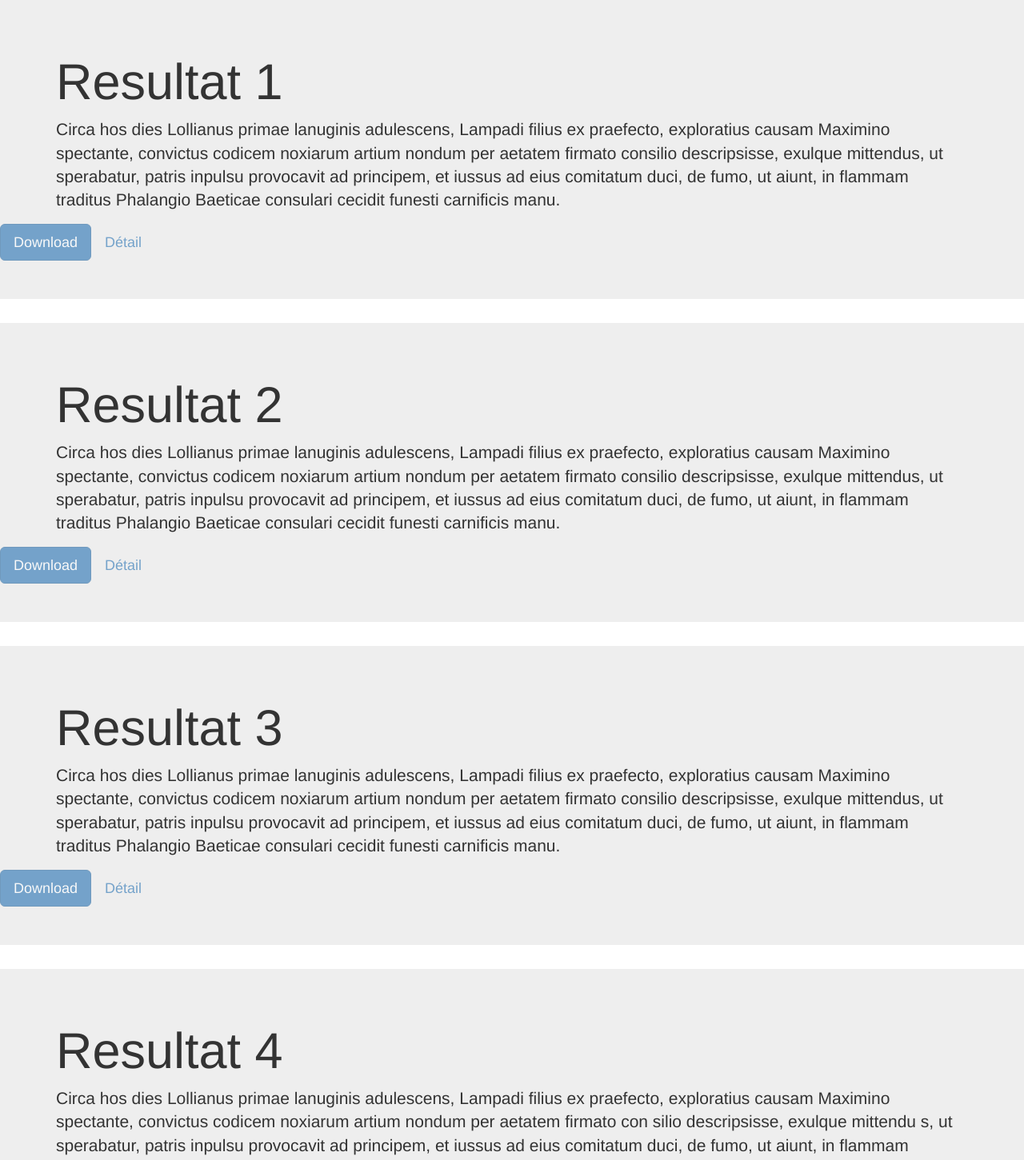
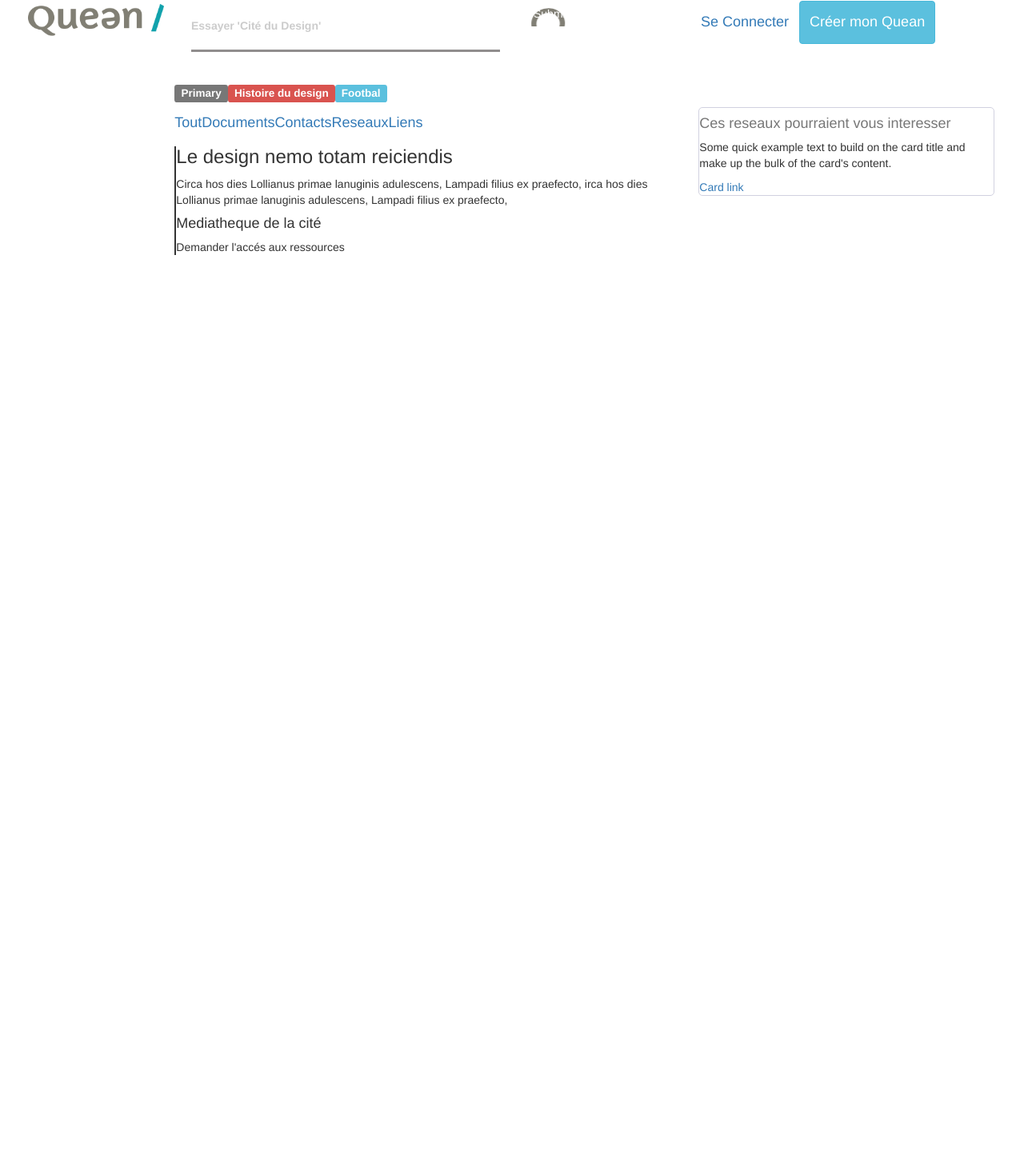
Before and after one commit to tbeaurain/XtoX, an Angular app: page /result in a window 1280 px wide. Shown: the top 1451 px of the page at 80% size. After the commit the page ends 800 px from the top, so only its background shows below. Built offline with nearby package versions, Linux system fonts and the light colour scheme.

Commit message:
modif home et modif result et ajout logo

```diff
--- a/src/app/home/home.component.css
+++ b/src/app/home/home.component.css
@@ -1,8 +1,9 @@
 .container{
     width:100%;
-    height:100%;
+    height:90%;
     text-align: center;
     display: flex;
     flex-direction: column;
-    justify-content: center
+    justify-content: center;
+    margin-left: 15%
 }
--- a/src/app/home/home.component.html
+++ b/src/app/home/home.component.html
@@ -1,4 +1,64 @@
-<app-nav-bar> </app-nav-bar>
+<nav class="navbar navbar">
+    <div class="container-fluid">
+      <div class="collapse navbar-collapse" id="bs-example-navbar-collapse-1">
+      <div class="navbar-form navbar-right">
+          <button type="button" class="btn btn-link" data-toggle="modal" data-target="#Connection"><h4>Se Connecter</h4></button>
+          <button type="button" class="btn btn-info" data-toggle="modal" data-target="#Inscription"><h4>Créer mon Quean</h4></button>
+        </div>
+      </div>
+    </div>
+
+    <div class="modal fade" id="Connection" tabindex="-1" role="dialog" aria-labelledby="ConnectionLabel" aria-hidden="true">
+        <div class="modal-dialog modal-dialog-centered" role="document">
+          <div class="modal-content">
+            <div class="modal-header">
+              <h5 class="modal-title" id="ConnectionLabel">Se connecter</h5>
+              <button type="button" class="close" data-dismiss="modal" aria-label="Close">
+                <span aria-hidden="true">&times;</span>
+              </button>
+            </div>
+            <div class="modal-body">
+              <form>
+                  <form>
+                      <div class="form-group">
+                        <label for="email">Email address</label>
+                        <input type="email" class="form-control" id="Email" aria-describedby="emailHelp" placeholder="Enter email">
+                      </div>
+                      <div class="form-group">
+                        <label for="exampleInputPassword1">Password</label>
+                        <input type="password" class="form-control" id="exampleInputPassword1" placeholder="Password">
+                      </div>
+                    </form>
+              </form>
+            </div>
+            <div class="modal-footer">
+              <button type="button" class="btn btn-secondary" data-dismiss="modal">Fermer</button>
+              <button type="button" class="btn btn-primary">Se connecter</button>
+            </div>
+          </div>
+        </div>
+      </div>
+
+      <div class="modal fade" id="Inscription" tabindex="-1" role="dialog" aria-labelledby="exampleModalLabel" aria-hidden="true">
+          <div class="modal-dialog" role="document">
+            <div class="modal-content">
+              <div class="modal-header">
+                <h5 class="modal-title" id="exampleModalLabel">Inscription</h5>
+                <button type="button" class="close" data-dismiss="modal" aria-label="Close">
+                  <span aria-hidden="true">&times;</span>
+                </button>
+              </div>
+              <div class="modal-body">
+                ...
+              </div>
+              <div class="modal-footer">
+                <button type="button" class="btn btn-secondary" data-dismiss="modal">Fermer</button>
+                <button type="button" class="btn btn-primary">Inscription</button>
+              </div>
+            </div>
+          </div>
+        </div>
+  </nav>
 
 <div class="container">
     <app-search-bar> </app-search-bar>
--- a/src/app/nav-bar/nav-bar.component.html
+++ b/src/app/nav-bar/nav-bar.component.html
@@ -1,61 +1,15 @@
-<nav class="navbar navbar-default">
+<nav class="navbar navbar">
   <div class="container-fluid">
     <div class="collapse navbar-collapse" id="bs-example-navbar-collapse-1">
-    <div class="navbar-form navbar-right">
-        <button type="button" class="btn btn-link" data-toggle="modal" data-target="#Connection"><h4>Se Connecter</h4></button>
-        <button type="button" class="btn btn-info" data-toggle="modal" data-target="#Inscription"><h4>Créer mon Quean</h4></button>
+      <div class="row">
+        <div class="col-sm-8">
+          <app-search-bar></app-search-bar>
+        </div>
+        <div class="col-sm-4">
+          <button type="button" class="btn btn-link" data-toggle="modal" data-target="#Connection"><h4>Se Connecter</h4></button>
+          <button type="button" class="btn btn-info" data-toggle="modal" data-target="#Inscription"><h4>Créer mon Quean</h4></button>
+        </div>
       </div>
     </div>
   </div>
-
-  <div class="modal fade" id="Connection" tabindex="-1" role="dialog" aria-labelledby="ConnectionLabel" aria-hidden="true">
-      <div class="modal-dialog modal-dialog-centered" role="document">
-        <div class="modal-content">
-          <div class="modal-header">
-            <h5 class="modal-title" id="ConnectionLabel">Se connecter</h5>
-            <button type="button" class="close" data-dismiss="modal" aria-label="Close">
-              <span aria-hidden="true">&times;</span>
-            </button>
-          </div>
-          <div class="modal-body">
-            <form>
-                <form>
-                    <div class="form-group">
-                      <label for="email">Email address</label>
-                      <input type="email" class="form-control" id="Email" aria-describedby="emailHelp" placeholder="Enter email">
-                    </div>
-                    <div class="form-group">
-                      <label for="exampleInputPassword1">Password</label>
-                      <input type="password" class="form-control" id="exampleInputPassword1" placeholder="Password">
-                    </div>
-                  </form>
-            </form>
-          </div>
-          <div class="modal-footer">
-            <button type="button" class="btn btn-secondary" data-dismiss="modal">Fermer</button>
-            <button type="button" class="btn btn-primary">Se connecter</button>
-          </div>
-        </div>
-      </div>
-    </div>
-
-    <div class="modal fade" id="Inscription" tabindex="-1" role="dialog" aria-labelledby="exampleModalLabel" aria-hidden="true">
-        <div class="modal-dialog" role="document">
-          <div class="modal-content">
-            <div class="modal-header">
-              <h5 class="modal-title" id="exampleModalLabel">Inscription</h5>
-              <button type="button" class="close" data-dismiss="modal" aria-label="Close">
-                <span aria-hidden="true">&times;</span>
-              </button>
-            </div>
-            <div class="modal-body">
-              ...
-            </div>
-            <div class="modal-footer">
-              <button type="button" class="btn btn-secondary" data-dismiss="modal">Fermer</button>
-              <button type="button" class="btn btn-primary">Inscription</button>
-            </div>
-          </div>
-        </div>
-      </div>
 </nav>
--- a/src/app/result/result.component.css
+++ b/src/app/result/result.component.css
@@ -0,0 +1,11 @@
+.result{
+    border-left-style: solid;
+    border-width: 2px;
+}
+
+.card{
+    border-style: solid;
+    border-width: 1px;
+    border-radius: 5px;
+    border-color: #d1d1e0
+}
--- a/src/app/result/result.component.html
+++ b/src/app/result/result.component.html
@@ -1,50 +1,40 @@
-<div class="jumbotron jumbotron-fluid">
-  <div class="container">
-    <h1 class="display-4">Resultat 1</h1>
-    <p class="lead">Circa hos dies Lollianus primae lanuginis adulescens, Lampadi filius ex praefecto, exploratius causam Maximino spectante, convictus codicem noxiarum artium nondum per aetatem firmato consilio descripsisse, exulque mittendus, ut sperabatur, patris inpulsu provocavit ad principem, et iussus ad eius comitatum duci, de fumo, ut aiunt, in flammam traditus Phalangio Baeticae consulari cecidit funesti carnificis manu.
+<app-nav-bar></app-nav-bar>
+
+<div class="row">
+  <div class="col-6 col-md-2"></div>
+  <div class="col-10 col-md-6">
+     <h4><span class="label label-default">Primary</span>
+      <span class="label label-danger">Histoire du design</span>
+      <span class="label label-info">Footbal</span></h4>
+    <ul></ul>
   </div>
-  <a href="#" class="btn btn-primary btn-lg disabled" tabindex="-1" role="button" aria-disabled="true">Download</a>
-  <a href="#" class="btn btn-secondary btn-lg disabled" tabindex="-1" role="button" aria-disabled="true">Détail</a>
 </div>
+<div class="row">
+  <div class="col-6 col-md-2"></div>
+  <div class="col-10 col-md-6">
+    <h4><nav class="nav">
+      <a class="nav-link active">Tout</a>
+      <a class="nav-link">Documents</a>
+      <a class="nav-link">Contacts</a>
+      <a class="nav-link disabled">Reseaux</a>
+      <a class="nav-link disabled">Liens</a>
+    </nav></h4>
 
-<div class="jumbotron jumbotron-fluid">
-  <div class="container">
-    <h1 class="display-4">Resultat 2</h1>
-    <p class="lead">Circa hos dies Lollianus primae lanuginis adulescens, Lampadi filius ex praefecto, exploratius causam Maximino spectante, convictus codicem noxiarum artium nondum per aetatem firmato consilio descripsisse, exulque mittendus, ut sperabatur, patris inpulsu provocavit ad principem, et iussus ad eius comitatum duci, de fumo, ut aiunt, in flammam traditus Phalangio Baeticae consulari cecidit funesti carnificis manu.
+    <div class="result">
+      <h3>Le design nemo totam reiciendis</h3>
+      Circa hos dies Lollianus primae lanuginis adulescens, Lampadi filius ex praefecto, irca hos dies Lollianus primae lanuginis adulescens, Lampadi filius ex praefecto,
+      <h4>Mediatheque de la cité </h4>
+      Demander l'accés aux ressources
+    </div>
   </div>
-  <a href="#" class="btn btn-primary btn-lg disabled" tabindex="-1" role="button" aria-disabled="true">Download</a>
-  <a href="#" class="btn btn-secondary btn-lg disabled" tabindex="-1" role="button" aria-disabled="true">Détail</a>
+
+  <div class="col-5 col-md-4">
+    <div class="card"  style="width: 37rem;">
+      <div class="card-body">
+        <h4 class="card-subtitle mb-2 text-muted">Ces reseaux pourraient vous interesser</h4>
+        <p class="card-text">Some quick example text to build on the card title and make up the bulk of the card's content.</p>
+        <a href="" class="card-link">Card link</a>
+      </div>
+    </div>
+  </div>
 </div>
-
-<div class="jumbotron jumbotron-fluid">
-  <div class="container">
-    <h1 class="display-4">Resultat 3</h1>
-    <p class="lead">Circa hos dies Lollianus primae lanuginis adulescens, Lampadi filius ex praefecto, exploratius causam Maximino spectante, convictus codicem noxiarum artium nondum per aetatem firmato consilio descripsisse, exulque mittendus, ut sperabatur, patris inpulsu provocavit ad principem, et iussus ad eius comitatum duci, de fumo, ut aiunt, in flammam traditus Phalangio Baeticae consulari cecidit funesti carnificis manu.
-  </div>
-  <a href="#" class="btn btn-primary btn-lg disabled" tabindex="-1" role="button" aria-disabled="true">Download</a>
-  <a href="#" class="btn btn-secondary btn-lg disabled" tabindex="-1" role="button" aria-disabled="true">Détail</a>
-</div>
-
-<div class="jumbotron jumbotron-fluid">
-  <div class="container">
-    <h1 class="display-4">Resultat 4</h1>
-    <p class="lead">Circa hos dies Lollianus primae lanuginis adulescens, Lampadi filius ex praefecto,
-      exploratius causam Maximino spectante, convictus codicem noxiarum artium nondum per aetatem firmato con
-      silio descripsisse, exulque mittendu
-      s, ut sperabatur, patris inpulsu provocavit ad principem, et
-       iussus ad eius comitatum duci, de fumo, ut aiunt, in flammam traditus Phalangio Baeticae consulari cecidit funesti carnificis manu.
-      </div>
-    <a href="#" class="btn btn-primary btn-lg disabled" tabindex="-1" role="button" aria-disabled="true">Download</a>
-    <a href="#" class="btn btn-secondary btn-lg disabled" tabindex="-1" role="button" aria-disabled="true">Détail</a>
-
-</div>
-
-<div class="jumbotron jumbotron-fluid">
-  <div class="container">
-    <h1 class="display-4">Resultat 5</h1>
-    <p class="lead">Circa hos dies Lollianus primae lanuginis adulescens, Lampadi filius ex praefecto, exploratius causam Maximino spectante, convictus codicem noxiarum artium nondum per aetatem firmato consilio descripsisse, exulque mittendus, ut sperabatur, patris inpulsu provocavit ad principem, et iussus ad eius comitatum duci, de fumo, ut aiunt, in flammam traditus Phalangio Baeticae consulari cecidit funesti carnificis manu.
-  </div>
-  <a href="#" class="btn btn-primary btn-lg disabled" tabindex="-1" role="button" aria-disabled="true">Download</a>
-  <a href="#" class="btn btn-secondary btn-lg disabled" tabindex="-1" role="button" aria-disabled="true">Détail</a>
-
-</div>
--- a/src/app/search-bar/search-bar.component.css
+++ b/src/app/search-bar/search-bar.component.css
@@ -3,11 +3,23 @@
     box-shadow: 0 0 0;
     border-radius: 0;
     background: transparent;
-    color: #555555;
+    color: #CCCCCC;
     padding: 7px 0;
     font-weight: bold;
     height:auto;
-    border-bottom: 3px solid #000000;
-    color: #919191;
-    padding: 10px 20px;
+    border-bottom: 3px solid #908D8D;
+    color: #CCCCCC;
+    height:8%;
+    width:100%px;
 }
+
+.img-thumbnail{
+    border-style: none
+}
+
+#bouttoum{
+    background-image:url("../../assets/img/loupe.png");
+    border: none;
+
+    cursor: pointer;
+}
--- a/src/app/search-bar/search-bar.component.html
+++ b/src/app/search-bar/search-bar.component.html
@@ -1,13 +1,13 @@
 <form>
-  <div class="form-group row">
-    <label for="inputEmail3" class="col-sm-2 col-form-label">
-      <h2> QUEAN /</h2>
-    </label>
-    <div class="col-sm-5">
-      <input type="text" class="form-control" id="searchBar" value="Essayer 'Cité du Design' "  >
+  <div class="row">
+      <div class="col-md-3 mb-3">
+      <img src = "../../assets/img/logo-searchbar.png" class="img-thumbnail" alt="Responsive image">
     </div>
-    <div class="col-sm-5">
-      <button type="submit" class="btn btn-primary mb-2" routerLink="/result">Submit</button>
+    <div class="col-md-6 mb-7">
+      <input type="text" class="form-control" id="searchBar" value="Essayer 'Cité du Design'" >
     </div>
+    <div class="col-md-1 mb-1">
+      <button type="submit" class="btn btn-primary mb-2" id= "bouttoum" routerLink="/result">Submit</button>
+</div>
   </div>
 </form>
--- a/src/app/search-bar/search-bar.component.ts
+++ b/src/app/search-bar/search-bar.component.ts
@@ -6,7 +6,6 @@ import { Component, OnInit } from '@angular/core';
   styleUrls: ['./search-bar.component.css']
 })
 export class SearchBarComponent implements OnInit {
-
   constructor() { }
 
   ngOnInit() {
--- a/src/index.html
+++ b/src/index.html
@@ -5,7 +5,7 @@
 
   <base href="/">
   <meta name="viewport" content="width=device-width, initial-scale=1">
-  <link rel="icon" type="image/x-icon" href="favicon.ico">
+  <link rel="icon" type="image/x-icon" href="src/favicon.ico">
 </head>
 <body>
   <app-root>Loading...</app-root>
```
Also changed, not shown: src/assets/img/logo-searchbar.png (added), src/assets/img/loupe.png (added).
